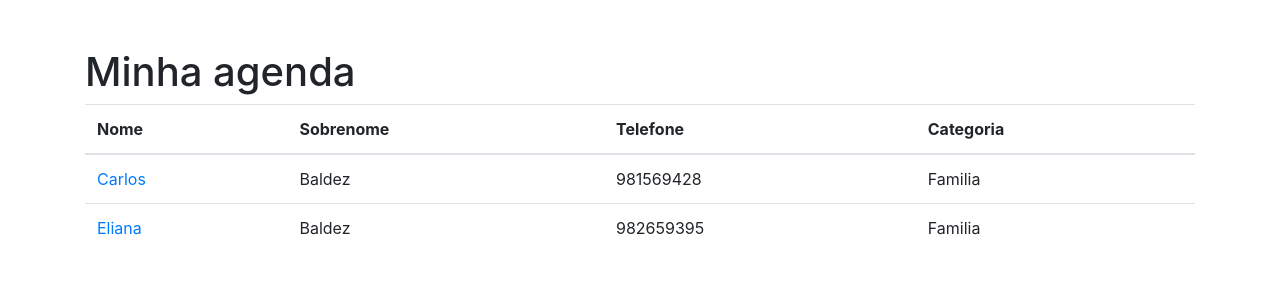
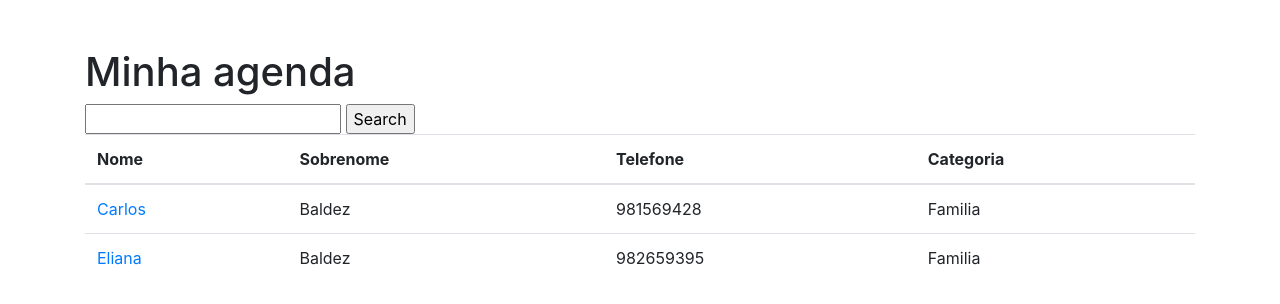
Before and after one commit to LucasBaldez/Agenda, a Django app: page / in a window 1280 px wide. Shown: the part 56-360 px from the top of the page. Run offline with Django 3.2, Linux system fonts and the light colour scheme; data comes from the database, SQL or seed files in the repository; some libraries are stand-ins or nearby versions.

Commit message:
cricação da função de pesquisa

```diff
--- a/contatos/templates/contatos/index.html
+++ b/contatos/templates/contatos/index.html
@@ -2,6 +2,11 @@
 
 {% block conteudo %}
 <h1 class="mt-5">Minha agenda</h1>
+
+<form method="POST">
+    {% csrf_token %}
+         <input type="text"  name="nome"/>
+         <input type="submit" Value="Search"/>
 
         <table class="table">
           <thead>
@@ -24,7 +29,7 @@
             </tr>
           {% endfor %}
           </tbody>
-        </table>
-
+          </table>
+    </form>
 
 {% endblock %}
--- a/contatos/views.py
+++ b/contatos/views.py
@@ -3,7 +3,14 @@ from .models import Contato
 
 
 def index(request):
-    contatos = Contato.objects.all()
-    return render(request, 'contatos/index.html', {
+    if request.method=='POST':
+        contatos_nome = request.POST.get('nome')
+        search_contatos = Contato.objects.filter(nome__icontains = contatos_nome)
+        return render(request, 'contatos/index.html', {
+            'contatos': search_contatos
+        })
+    else:
+        contatos = Contato.objects.all()
+        return render(request, 'contatos/index.html', {
         'contatos': contatos
-    })
+        })
```
